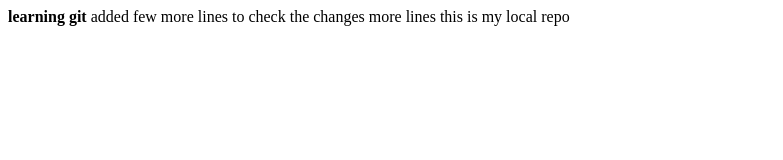
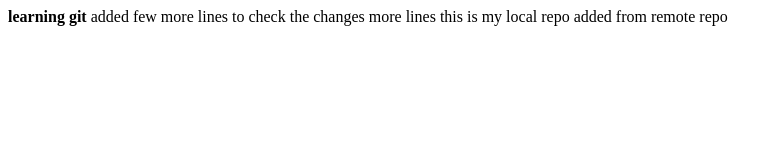
Before and after one commit to mahalaxmikc/exampleRepository, a plain HTML site: page index.html in a window 1280 px wide. Shown: the whole page, without its empty margins (0-783 px from the left). Drawn offline with Linux system fonts and the light colour scheme.

Commit message:
Update index.html
added a statement at line10

```diff
--- a/index.html
+++ b/index.html
@@ -7,6 +7,7 @@
 added few more lines to check the changes
 more lines
 		this is my local repo
+		added from remote repo
 	</body
 
 
```
